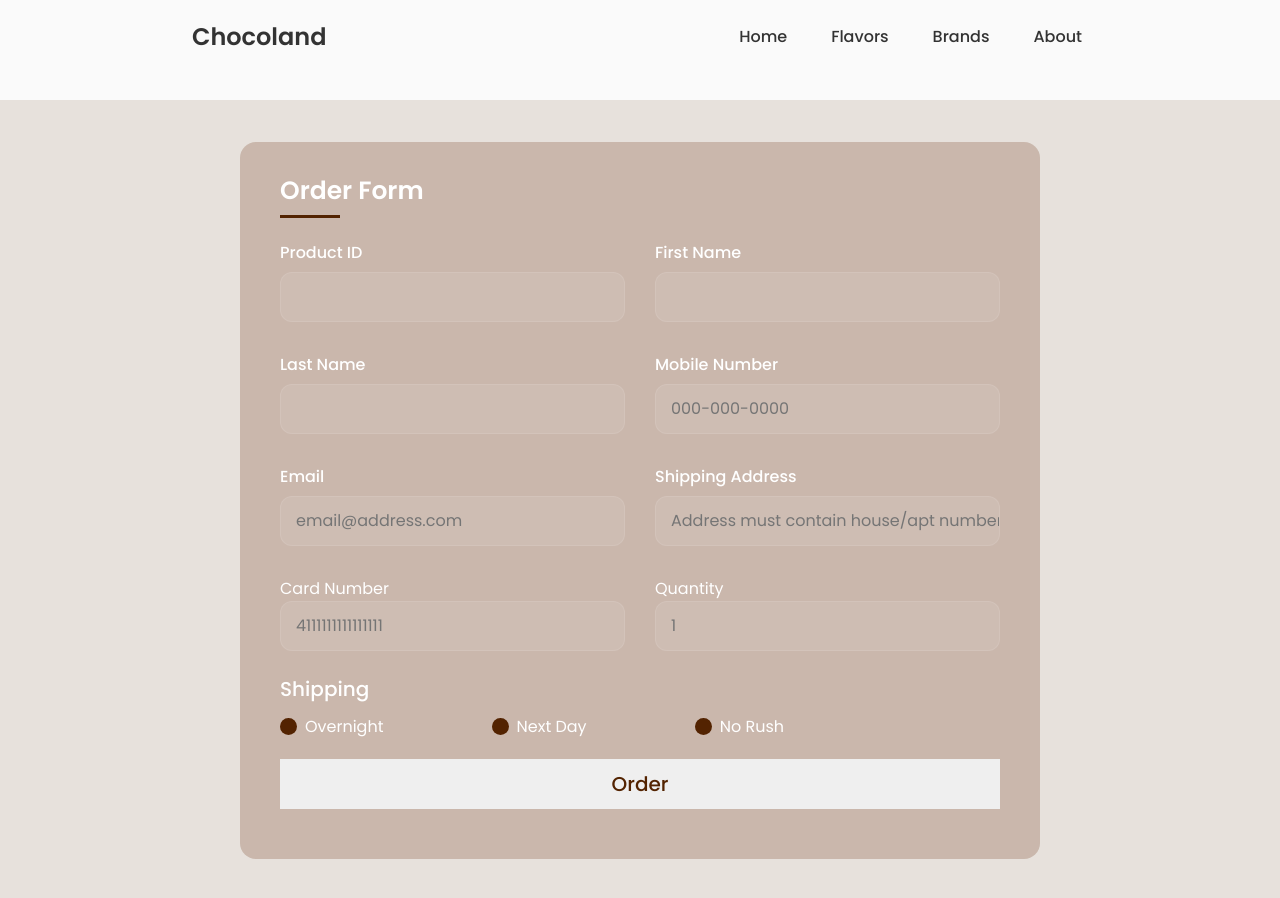
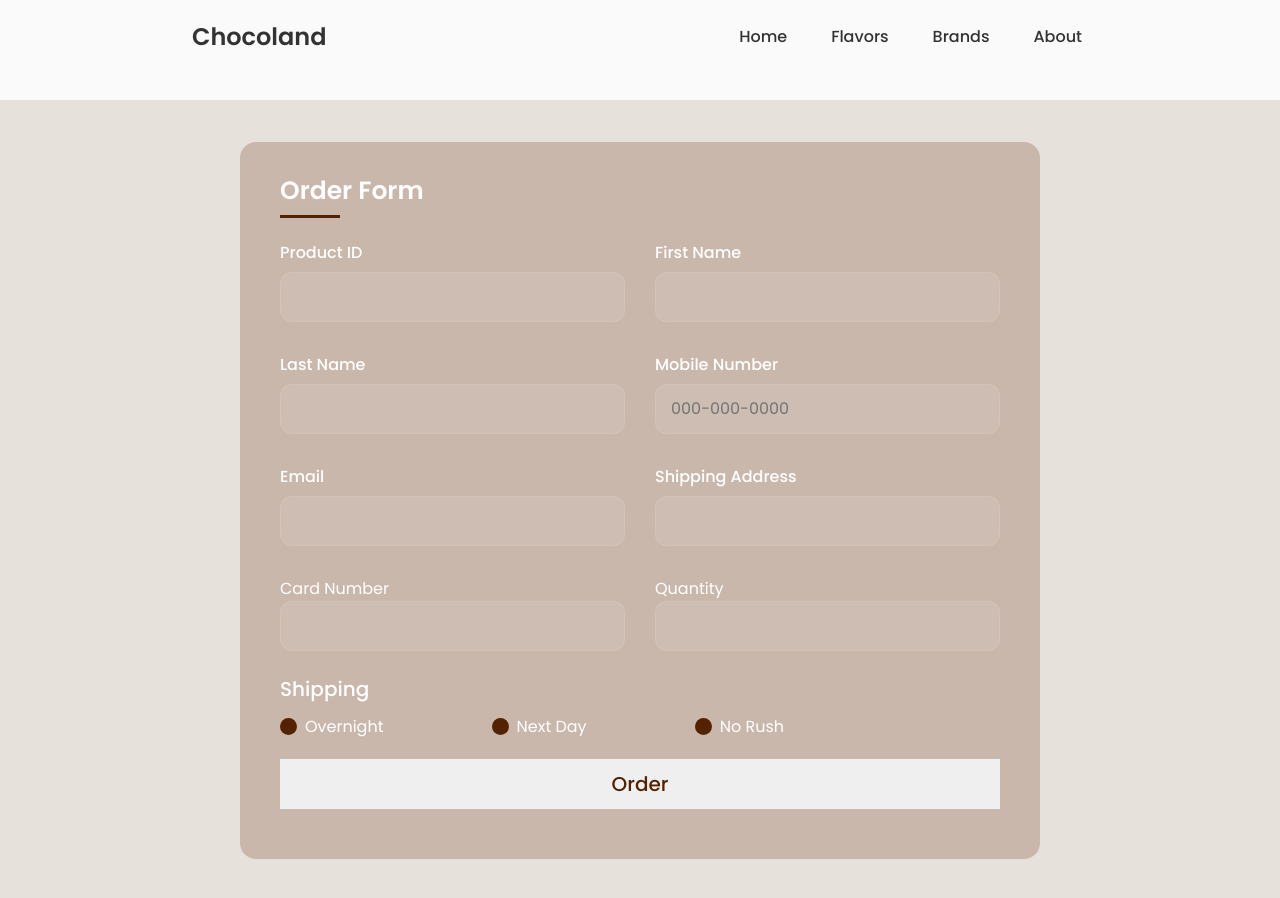
Before and after one commit to aikakyrgyz/Ecommerce-Chocoland-React, a React (Create React App) app: page /OrderForm in a window 1280 px wide. Built offline with nearby package versions, Linux system fonts and the light colour scheme.

Commit message:
Update index.js

```diff
--- a/src/pages/OrderForm/index.js
+++ b/src/pages/OrderForm/index.js
@@ -28,7 +28,9 @@ function validCardNumber(cardNumber)
   if(cardNumber.match(validCardNo))
     return true;
 return false;
+
 }
+
 
 function validateForm()
 {
@@ -37,10 +39,13 @@ function validateForm()
     // productID check
     var productID = document.orderForm.productID;
     console.log(productID.value);
-    if(parseInt(productID.value)< 0 ||  parseInt(productID.value)>10)
+    console.log(parseInt(productID.value));
+
+
+    if(Number.isNaN(parseInt(productID.value)) || parseInt(productID.value)< 0 ||  parseInt(productID.value)>10)
     {
+        console.log(parseInt(productID.value));
         alert("Invalid product ID");
-        //document.OrderForm.productID.focus() ;
         return false;
 
     }
@@ -50,7 +55,6 @@ function validateForm()
    if(containsNumber(firstName.value))
    {
         alert("First name cannot contain numbers")
-        //document.OrderForm.firstName.focus() ;
         return (false);
    }
 
@@ -61,7 +65,6 @@ function validateForm()
    if(containsNumber(firstName.value))
    {
         alert("Last name cannot contain numbers");
-        //document.OrderForm.lastName.focus() ;
         return false;
    }
 
@@ -72,7 +75,6 @@ function validateForm()
     if(!validPhoneNumber(phoneNumber.value))
     {
         alert("Improperly formatted phone number " + phoneNumber.value);
-        //document.OrderForm.phoneNumber.focus() ;
         return false;
     }
 
@@ -82,7 +84,6 @@ function validateForm()
    if(doesNotContainNumber(address.value))
    {
         alert("Address must contain house/apt number");
-        //document.OrderForm.address.focus() ;
         return false;
    }
 
@@ -91,31 +92,36 @@ function validateForm()
    console.log(cardNumber.value);
    if(!validCardNumber(cardNumber.value))
    {
-    alert("Not a valid Visa credit card number!\nMust start with number 4 for visa!");
-    //document.OrderForm.lastName.focus() ;
+        alert("Not a valid Visa credit card number!");
         return false;
    }
 
 
       //quantity check
       var quantity = document.orderForm.quantity;
-   console.log(quantity.value)
-   if (parseInt(quantity.value)<1)
+      //    console.log(quantity.value)
+
+         if (Number.isNaN(parseInt(quantity.value))|| parseInt(quantity.value)<1)
          {
             alert ("You must order 1 or more items");
-    //   document.OrderForm.quantity.focus() ;
+            return false;
+         }
+      // check radio button
+
+      var checkRadio = document.querySelector('input[name="shippingRadio"]:checked');
+      console.log("This is the radio button value");
+      if(checkRadio == null)
+      {
+
+           alert("Shipping option is not selected");
            return false;
      }
 
-   // check radio button
+     var of = document.getElementById('orderForm')
+     of.method="POST";
+     of.enctype="text/plain";
+     of.action = 'mailto:email@domain.com';
 
-   var checkRadio = document.querySelector('input[name="shippingRadio"]:checked');
-   console.log(checkRadio.value);
-   if(checkRadio == null)
-   {
-        alert("Shipping option is not selected");
-        return false;
-   }
 
    return true;
 
@@ -129,7 +135,8 @@ function clear()
 
 let oF = document.OrderForm;
 
-// console.log(of)
+
+
 if(oF){
     oF.addEventListener('submit', function (event) {
     event.preventDefault()
@@ -149,9 +156,9 @@ const OrderForm = () => {
         <Navbar/>
         <body class="body-order-form">
         <section class="form-section">
-        <h1 class="title-order-form">Order Form</h1>
-
-            <form method="POST" action="mailto:aikamusiconly@gmail.com" name="orderForm" id="orderForm"  enctype="text/plain" onSubmit={validateForm}>
+        <a href="/OrderForm"><h1  class="title-order-form">Order Form</h1></a>
+        {/* method="POST" action="mailto:aikamusiconly@gmail.com" */}
+            <form  name="orderForm" id="orderForm"  onSubmit={validateForm}>
                 <div class="main-box">
                     <div class="input-field">
                         <span class="order-text">Product ID</span>
@@ -175,21 +182,21 @@ const OrderForm = () => {
 
                     <div class="input-field">
                         <span class="order-text">Email</span>
-                        <input type="email" name="email" placeholder="email@address.com" required></input>
+                        <input type="email" name="email" placeholder="" required></input>
                     </div>
 
                     <div class="input-field">
                         <span class="order-text">Shipping Address</span>
-                        <input type="text" name="address" placeholder="Address must contain house/apt number" required></input>
+                        <input type="text" name="address" placeholder="" required></input>
                     </div>
 
                     <div class="input-field">
                         <span class="text">Card Number</span>
-                        <input type="text" name="cardNumber" placeholder="4111111111111111" required></input>
+                        <input type="text" name="cardNumber" placeholder="" required></input>
                     </div>
                     <div class="input-field">
                         <span class="text">Quantity</span>
-                        <input type="text" name="quantity" placeholder="1" required></input>
+                        <input type="text" name="quantity" placeholder="" required></input>
                     </div>
                 </div>
 
```
Lines whose indentation alone changed are shown as unchanged.
